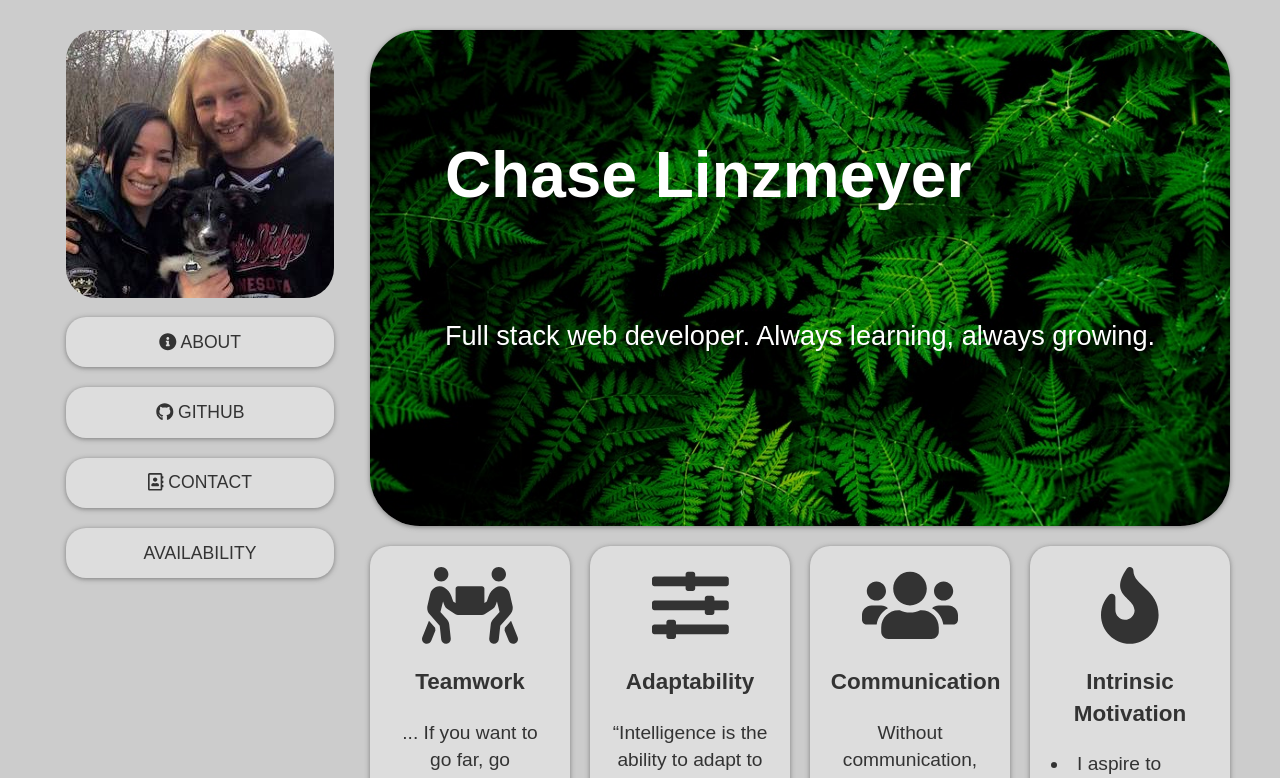
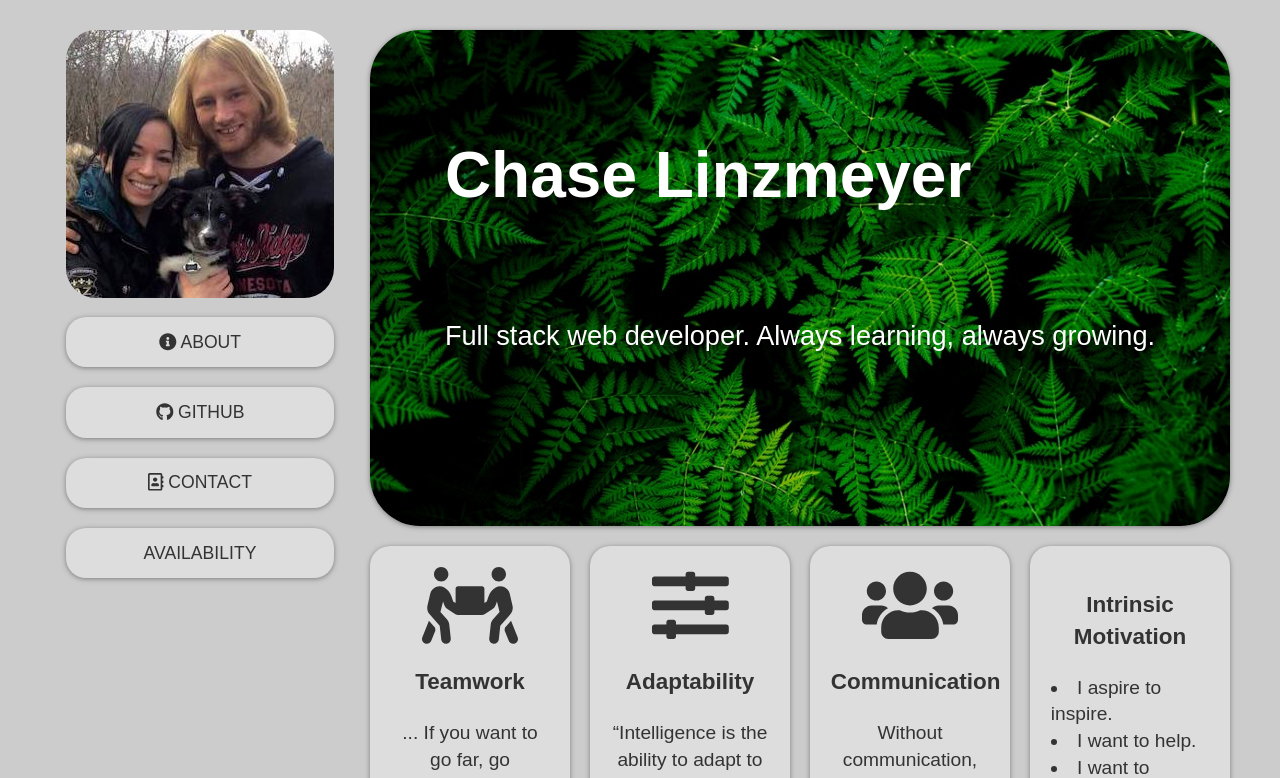
Before and after one commit to linzmeyer/personal-website, a React (Create React App) app: page /#/home in a window 1280 px wide. Shown: the top 778 px of the page. Built offline with nearby package versions, Linux system fonts and the light colour scheme.

Commit message:
changed icon

```diff
--- a/src/components/TacitBoxes/TacitBoxes.js
+++ b/src/components/TacitBoxes/TacitBoxes.js
@@ -44,7 +44,7 @@ class TacitBoxes extends Component {
           className="box"
           onClick={ () => this.setTestimonial( 'SET_TO_INTRINSIC_MOTIVATION', 'intrinsic-motivation' ) }
         >
-          <FontAwesomeIcon icon="fire" size='4x' />
+          <FontAwesomeIcon icon="seedling" size='4x' />
           <h3>Intrinsic Motivation</h3>
           <li>I aspire to inspire.</li>
           <li>I want to help.</li>
```
